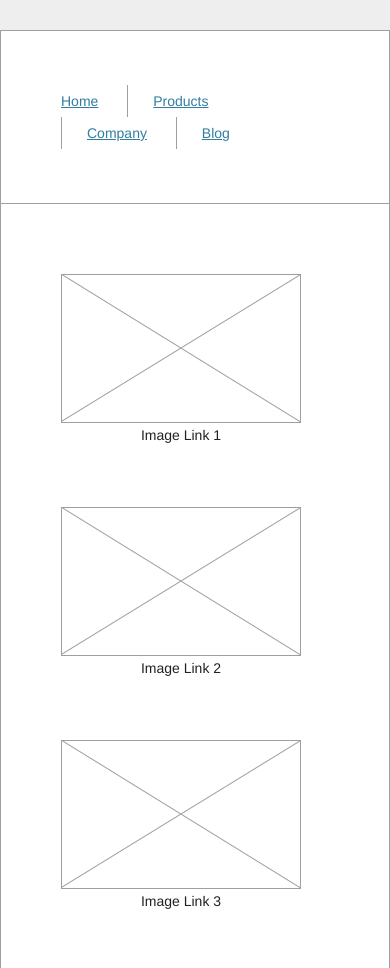
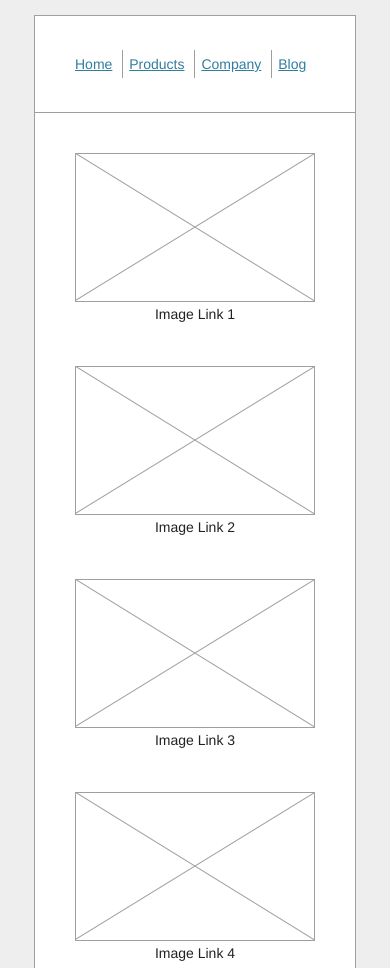
Before and after one commit to jdarr/simple-test, a plain HTML site: page public/index.html in a window 390 px wide. Shown: the top 968 px of the page. Drawn offline with nearby package versions, Linux system fonts and the light colour scheme.

Commit message:
Exercise 2 - Responsiveness

```diff
--- a/public/css/main.css
+++ b/public/css/main.css
@@ -118,35 +118,44 @@ nav.navigation ul li:first-child{
 }
 
 
-
-
-
-
-
-
-
-
-
-
-
-
-
 /* ==========================================================================
    Media Queries
    ========================================================================== */
 
-@media only screen and (min-width: 480px) {
+@media only screen and (max-width: 961px) {
 
+    .site-wrapper{
+        width:660px;
+    }
 
 }
 
-@media only screen and (min-width: 768px) {
+@media only screen and (max-width: 661px) {
 
+    .site-wrapper{
+        width:320px;
+        margin:15px auto;
+    }
 
-}
+    .wrapper{
+        padding:20px 40px;
+    }
 
-@media only screen and (min-width: 1140px) {
+    nav.navigation ul li{
+        padding:2px 6px;
+        border-left:1px solid #9f9f9f;
+        display:inline-block;
+    }
 
+    .thumb-wrapper{
+        padding:20px 20px;
+    }
+
+    .thumb-container{
+        text-align:center;
+        float:left;
+        padding:20px 20px;
+    }
 
 }
 
```
